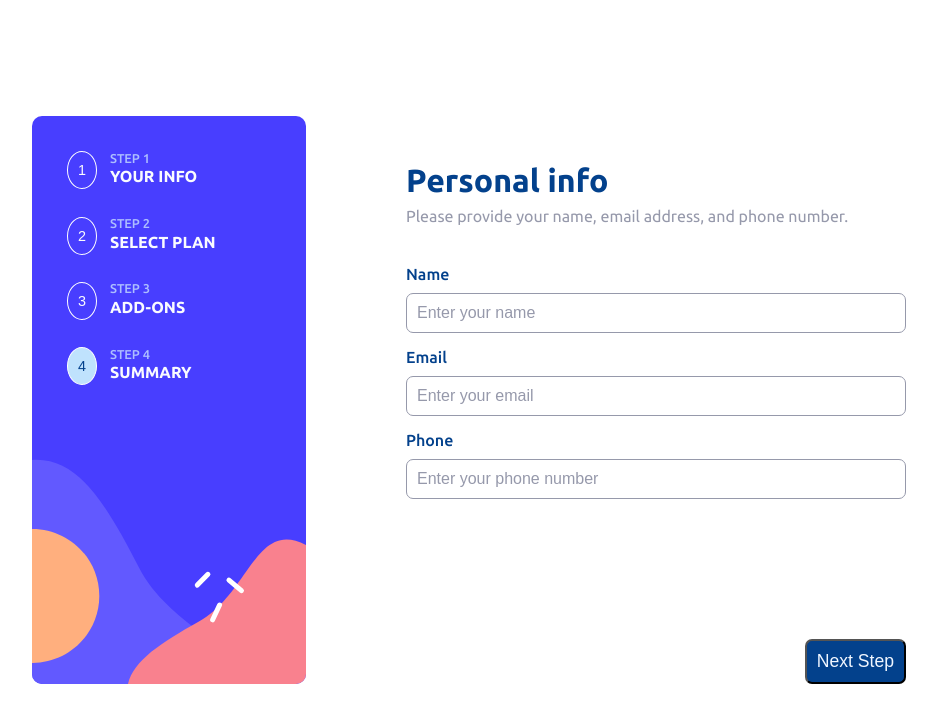
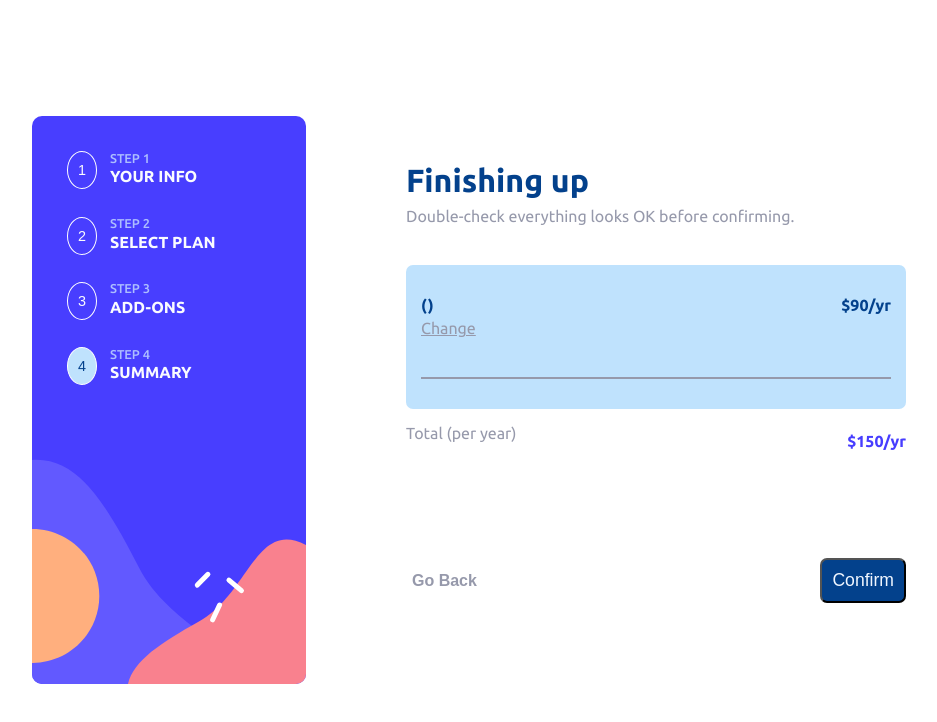
Before and after one commit to Edluel/multi-step-form, a React (Create React App) app: page /step4 in a window 1280 px wide. Shown: the top 722 px of the page, without its empty margins (171-1108 px from the left). Built offline with nearby package versions, Linux system fonts and the light colour scheme.

Commit message:
adding step4 component with styles

```diff
--- a/src/App.js
+++ b/src/App.js
@@ -3,6 +3,7 @@ import { BrowserRouter as Router, Switch, Route } from 'react-router-dom';
 import Step1 from './components/step1/Step1';
 import Step2 from './components/step2/Step2';
 import Step3 from './components/step3/Step3';
+import Step4 from './components/step4/Step4';
 import { useState } from 'react';
 
 function App() {
@@ -12,7 +13,7 @@ function App() {
     phone: '',
     plan: '',
     billing: '',
-    addons: [],
+    addOns: [],
   });
 
 
@@ -22,17 +23,17 @@ function App() {
         <Sidebar/>
         <div>
         <Switch>
-            <Route exact path="/">
-              <Step1 setFormData={setFormData} />
-            </Route>
             <Route exact path="/step2">
               <Step2 setFormData={setFormData} />
             </Route>
             <Route exact path="/step3">
-              <Step3/>
+              <Step3 setFormData={setFormData} />
             </Route>
             <Route exact path="/step4">
-              <Step1/>
+              <Step4 formData={formData} />
+            </Route>
+            <Route path="*">
+              <Step1 setFormData={setFormData} />
             </Route>
         </Switch></div>
       </div>
--- a/src/components/sidebar/sidebar.css
+++ b/src/components/sidebar/sidebar.css
@@ -36,7 +36,7 @@
   font-weight: 400;
   padding: 10px;
   border-radius: 50%;
-  cursor: pointer;
+  cursor: default;
   border: 1px solid hsl(0, 0%, 100%);
   color: hsl(231, 100%, 99%);
   background: rgba(0, 0, 0, 0);
--- a/src/components/sidebar/sidebar.scss
+++ b/src/components/sidebar/sidebar.scss
@@ -35,7 +35,7 @@
         font-weight: 400;
         padding: 10px;
         border-radius: 50%;
-        cursor: pointer;
+        cursor: default;
         border: 1px solid $white;
         color: $alabaster;
         background: rgba($color: #000000, $alpha: 0.0);
--- a/src/components/step2/Step2.jsx
+++ b/src/components/step2/Step2.jsx
@@ -88,7 +88,7 @@ export default function Step2(props) {
         </div>
       </div>
       <div className="step-2-footer">
-        <button className='step-2-footer-back'>Go Back</button>
+        <button className='step-2-footer-back' onClick={() => history.push('/')}>Go Back</button>
         <button className='step-2-footer-next' onClick={handleSubmit}>Next Step</button>
       </div>
     </div>
--- a/src/components/step3/Step3.jsx
+++ b/src/components/step3/Step3.jsx
@@ -1,8 +1,11 @@
 import React, { useState } from 'react';
+import { useHistory } from 'react-router-dom';
 import './step3.css';
 
-export default function Step3() {
+export default function Step3(props) {
   const [selectedAddOns, setSelectedAddOns] = useState([]);
+  const { setFormData } = props;
+  const history = useHistory();
 
   const handleAddOnClick = (event, addOnName) => {
     event.stopPropagation();
@@ -13,6 +16,17 @@ export default function Step3() {
       setSelectedAddOns([...selectedAddOns, addOnName]);
     }
   };
+
+  const handleSubmit = (event) => {
+    event.preventDefault();
+    setFormData((prevData) => ({
+      ...prevData,
+      addOns: selectedAddOns,
+    }));
+    history.push('/step4');
+
+  };
+
 
   return (
     <div className="step-3">
@@ -51,8 +65,8 @@ export default function Step3() {
         </div>
       </div>
       <div className="step-3-footer">
-        <button className='step-3-footer-back'>Go Back</button>
-        <button className='step-3-footer-next' onClick={() => console.log(selectedAddOns)}>Next Step</button>
+        <button className='step-3-footer-back' onClick={() => history.push('/step2')} >Go Back</button>
+        <button className='step-3-footer-next' onClick={handleSubmit}>Next Step</button>
       </div>
     </div>
   );
--- /dev/null
+++ b/src/components/step4/Step4.jsx
@@ -0,0 +1,80 @@
+import React from 'react'
+import { useHistory } from 'react-router-dom';
+import './step4.css'
+
+export default function Step4(props) {
+  const { formData } = props;
+  const history = useHistory();
+
+  const handleSubmit = (event) => {
+    event.preventDefault();
+    //history.push('/step4');
+    console.log('submitted');
+  };
+
+  const addOnValue = {
+    'Monthly': {
+      'Online service': '$1/mo',
+      'Larger storage': '$2/mo',
+      'Customizable Profile': '$2/mo'
+    },
+    'Yearly': {
+      'Online service': '$10/yr',
+      'Larger storage': '$20/yr',
+      'Customizable Profile': '$20/yr'
+    }
+  };
+
+  function calculateTotal(plan, addons, billing) {
+    let total = 0;
+    if (plan === 'Arcade') {
+      total += parseFloat(billing === 'Monthly' ? '9' : '90');
+    } else if (plan === 'Advanced') {
+      total += parseFloat(billing === 'Monthly' ? '12' : '120');
+    } else {
+      total += parseFloat(billing === 'Monthly' ? '15' : '150');
+    }
+    addons.forEach(addon => {
+      total += parseFloat(addOnValue[billing][addon].slice(1));
+    });
+    return total.toFixed(0);
+  }
+
+  return (
+    <div className="step-4">
+      <h1>Finishing up</h1>
+      <p>Double-check everything looks OK before confirming.</p>
+      <div className="step-4-car">
+        <div className="step-4-car-plan">
+          <div className="step-4-car-plan-selelected">
+            <h3>{formData.plan} ({formData.billing})</h3>
+            <p onClick={() => history.push('/step2')} >Change</p>
+          </div>
+          <div className="step-4-car-plan-value">
+            <h3>{formData.billing === "Monthly" ? "$9/mo" : "$90/yr"}</h3>
+          </div>
+        </div>
+        <div className="step-4-car-addons">
+          <div className="step-4-car-addons-selected">
+            {formData.addOns.map((item) => (
+              <p key={item}>{item}</p>
+            ))}
+          </div>
+          <div className="step-4-car-addons-value">
+              {formData.addOns.map((item) => (
+                <h4 key={item}>+{addOnValue[formData.billing][item]}</h4>
+              ))}
+          </div>
+        </div>
+      </div>
+      <div className="step-4-total">
+        <p>Total (per {formData.billing === 'Monthly' ? 'month' : 'year'})</p>
+        <h4>${calculateTotal(formData.plan, formData.addOns, formData.billing)}/{formData.billing==='Monthly' ? "mo" : "yr"}</h4>
+      </div>
+      <div className="step-4-footer">
+        <button className='step-4-footer-back' onClick={() => history.push('/step3')} >Go Back</button>
+        <button className='step-4-footer-next' onClick={handleSubmit}>Confirm</button>
+      </div>
+    </div>
+  )
+}
--- /dev/null
+++ b/src/components/step4/step4.css
@@ -0,0 +1,81 @@
+@import url("https://fonts.googleapis.com/css2?family=Ubuntu:wght@400;500;700&display=swap");
+.step-4 {
+  padding-top: 25px;
+  padding-left: 100px;
+  height: 540px;
+  width: 500px;
+}
+.step-4 h1 {
+  font-size: 2rem;
+  font-weight: 700;
+  color: hsl(213, 96%, 28%);
+  margin-bottom: 8px;
+}
+.step-4 p {
+  margin-top: 0px;
+  color: hsl(231, 11%, 63%);
+  margin-bottom: 40px;
+}
+.step-4 h3 {
+  color: hsl(213, 96%, 28%);
+  margin-bottom: 0px;
+}
+.step-4 h4 {
+  color: hsl(243, 100%, 62%);
+  margin: 8px 0;
+}
+.step-4-car {
+  background-color: hsl(206, 94%, 87%);
+  border-radius: 7px;
+  padding: 15px;
+}
+.step-4-car-plan {
+  display: flex;
+  flex-direction: row;
+  justify-content: space-between;
+  border-bottom: 2px solid hsl(231, 11%, 63%);
+}
+.step-4-car-plan p {
+  cursor: pointer;
+  text-decoration: underline;
+  margin-top: 5px;
+}
+.step-4-car-addons, .step-4-total {
+  display: flex;
+  flex-direction: row;
+  justify-content: space-between;
+  margin-top: 15px;
+}
+.step-4-car-addons p, .step-4-total p {
+  margin-bottom: 10px;
+}
+.step-4-footer {
+  display: flex;
+  flex-direction: row;
+  justify-content: space-between;
+  margin-top: 25%;
+  margin-top: 20%;
+}
+.step-4-footer-back {
+  color: hsl(231, 11%, 63%);
+  font-size: 1rem;
+  font-weight: 700;
+  cursor: pointer;
+  background-color: rgba(0, 0, 0, 0);
+  border: none;
+}
+.step-4-footer-back:hover {
+  color: hsl(213, 96%, 28%);
+}
+.step-4-footer-next {
+  background-color: hsl(213, 96%, 28%);
+  color: hsl(217, 100%, 97%);
+  font-size: 1.1rem;
+  cursor: pointer;
+  align-self: flex-end;
+  border-radius: 7px;
+  padding: 10px;
+}
+.step-4-footer-next:hover {
+  background-color: hsl(243, 100%, 62%);
+}/*# sourceMappingURL=step4.css.map */
--- /dev/null
+++ b/src/components/step4/step4.scss
@@ -0,0 +1,40 @@
+@import "../../styles/variables.scss";
+@import "../../styles/mixins.scss";
+
+.step-4 {
+  @include custom-box;
+  h3 { color: $marine-blue; margin-bottom: 0px; }
+  h4 { color: $purplish-blue; margin: 8px 0; }
+
+  &-car {
+    background-color: $light-blue;
+    border-radius: 7px;
+    padding: 15px;
+    &-plan {
+        display: flex;
+        flex-direction: row;
+        justify-content: space-between;
+        border-bottom: 2px solid $cool-gray;
+        p {
+            cursor: pointer;
+            text-decoration: underline;
+            margin-top: 5px;
+        }
+    }
+    &-addons{
+        display: flex;
+        flex-direction: row;
+        justify-content: space-between;
+        margin-top: 15px;
+        p { margin-bottom: 10px; }
+    }
+  }
+  &-total {
+    @extend .step-4-car-addons;
+  }
+
+  &-footer {
+    @include stepFooter;
+    margin-top: 20%;
+  }
+}
```
Also changed, not shown: 1 other file (tests, documents, lock files or other folders).
